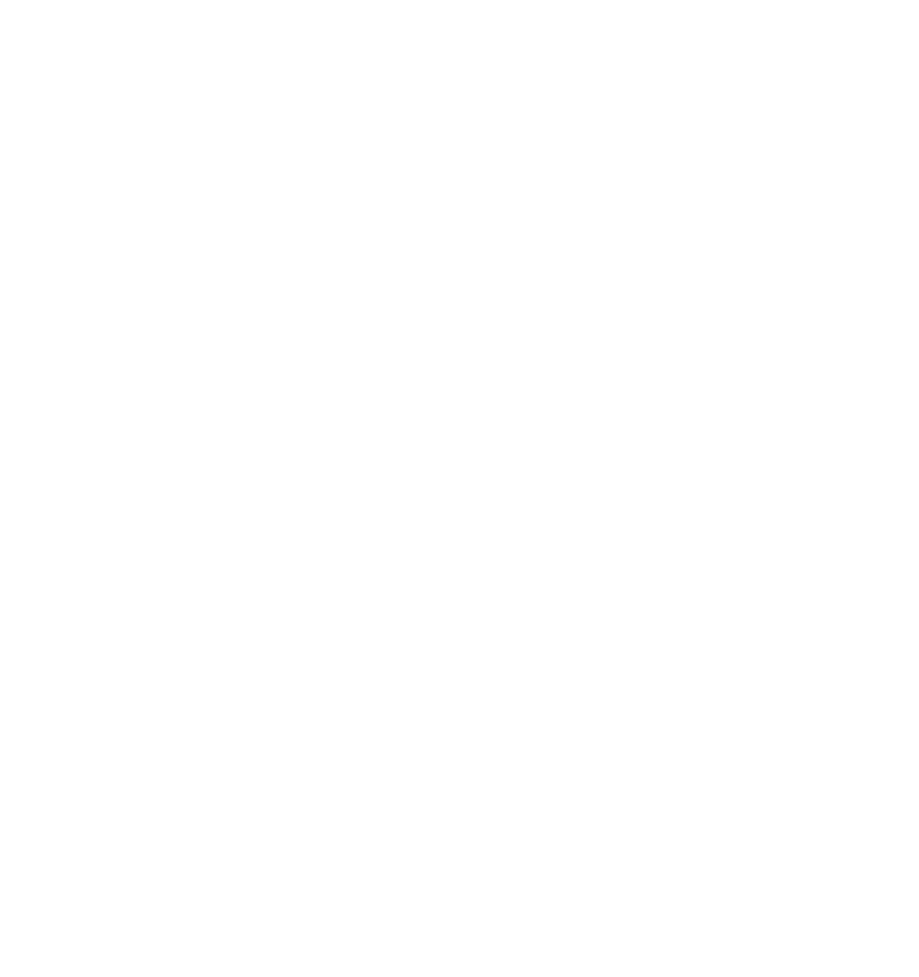
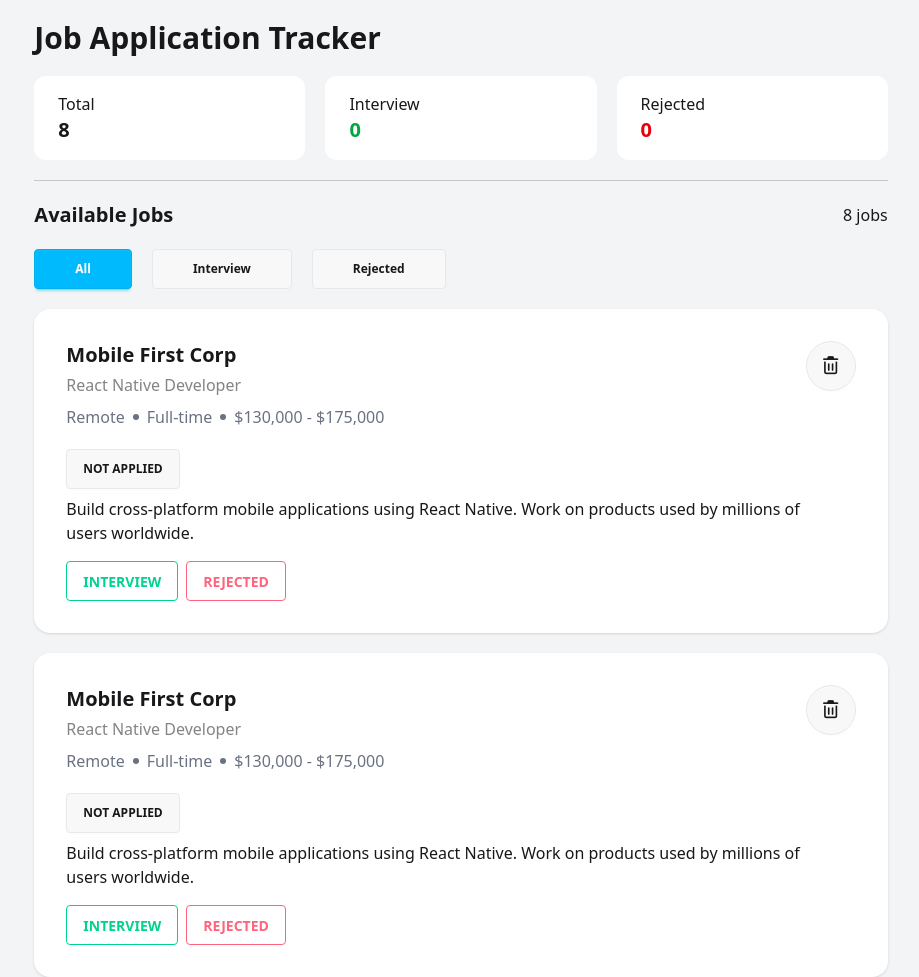
Before and after one commit to jahidhasan-webdev01/job-application-tracker, a plain HTML site: page index.html in a window 1280 px wide. Shown: the whole page, without its empty margins (179-1098 px from the left). Before the commit the page ends 800 px from the top, so only its background shows below. Drawn offline with nearby package versions, Linux system fonts and the light colour scheme.

Commit message:
responsive design complete

```diff
--- a/index.html
+++ b/index.html
@@ -25,7 +25,106 @@
     <title>Job Application Tracker</title>
 </head>
 
-<body>
+<body class="bg-gray-100 min-h-screen">
+    <header class="max-w-8/12 mx-auto py-5">
+        <h1 class="text-2xl md:text-3xl font-bold">Job Application Tracker</h1>
+
+        <!-- Job count -->
+        <div class="mt-5 grid grid-cols-1 md:grid-cols-3 gap-5">
+            <div class="bg-white px-6 py-4 rounded-xl">
+                <p>Total</p>
+                <h2 class="font-bold text-xl">8</h2>
+            </div>
+            <div class="bg-white px-6 py-4 rounded-xl">
+                <p>Interview</p>
+                <h2 class="font-bold text-xl text-green-600">0</h2>
+            </div>
+            <div class="bg-white px-6 py-4  rounded-xl">
+                <p>Rejected</p>
+                <h2 class="font-bold text-xl text-red-600">0</h2>
+            </div>
+        </div>
+
+        <hr class="mt-5 opacity-20">
+    </header>
+
+    <!-- Filter section -->
+    <section class="max-w-8/12 mx-auto">
+        <div class="flex items-center justify-between">
+            <h2 class="text-xl font-bold">Available Jobs</h2>
+            <p>8 jobs</p>
+        </div>
+
+        <!-- Filter buttons -->
+        <div class="flex flex-wrap gap-2 md:gap-5 mt-5">
+            <button class="btn btn-info text-xs md:px-10 text-white">All</button>
+            <button class="btn text-xs md:px-10">Interview</button>
+            <button class="btn text-xs md:px-10">Rejected</button>
+        </div>
+
+        <!-- Job posts container -->
+        <div class="mt-5 space-y-5">
+            <div class="flex justify-between bg-white p-8 shadow rounded-2xl">
+                <div>
+                    <h1 class="text-xl font-bold">Mobile First Corp</h1>
+                    <p class="text-neutral/50 mt-1">React Native Developer</p>
+
+                    <div class="mt-2 md:flex gap-2 items-center text-gray-500">
+                        <p>Remote</p>
+                        <span class="w-1.5 h-1.5 rounded-full bg-gray-500"></span>
+                        <p>Full-time</p>
+                        <span class="w-1.5 h-1.5 rounded-full bg-gray-500"></span>
+                        <p>$130,000 - $175,000</p>
+                    </div>
+
+                    <button class="mt-5 btn uppercase text-xs">not applied</button>
+                    <p class="mt-2">Build cross-platform mobile applications using React Native. Work on products used by millions of
+                        users worldwide.</p>
+
+                    <!-- Action buttons -->
+                    <div class="mt-4 flex flex-wrap gap-2">
+                        <button class="btn btn-outline btn-success uppercase">Interview</button>
+                        <button class="btn btn-outline btn-error uppercase">Rejected</button>
+                    </div>
+                </div>
+
+                <!-- Post delete button -->
+                <button class="btn btn-circle p-6">
+                    <i class="fa-regular fa-trash-can fa-lg"></i>
+                </button>
+            </div>
+            <div class="flex justify-between bg-white p-8 shadow rounded-2xl">
+                <div>
+                    <h1 class="text-xl font-bold">Mobile First Corp</h1>
+                    <p class="text-neutral/50 mt-1">React Native Developer</p>
+
+                    <div class="mt-2 md:flex gap-2 items-center text-gray-500">
+                        <p>Remote</p>
+                        <span class="w-1.5 h-1.5 rounded-full bg-gray-500"></span>
+                        <p>Full-time</p>
+                        <span class="w-1.5 h-1.5 rounded-full bg-gray-500"></span>
+                        <p>$130,000 - $175,000</p>
+                    </div>
+
+                    <button class="mt-5 btn uppercase text-xs">not applied</button>
+                    <p class="mt-2">Build cross-platform mobile applications using React Native. Work on products used by millions of
+                        users worldwide.</p>
+
+                    <!-- Action buttons -->
+                    <div class="mt-4 flex flex-wrap gap-2">
+                        <button class="btn btn-outline btn-success uppercase">Interview</button>
+                        <button class="btn btn-outline btn-error uppercase">Rejected</button>
+                    </div>
+                </div>
+
+                <!-- Post delete button -->
+                <button class="btn btn-circle p-6">
+                    <i class="fa-regular fa-trash-can fa-lg"></i>
+                </button>
+            </div>
+        </div>
+    </section>
+    <!-- JavaScript File -->
     <script src="./script/script.js"></script>
 </body>
 
```
